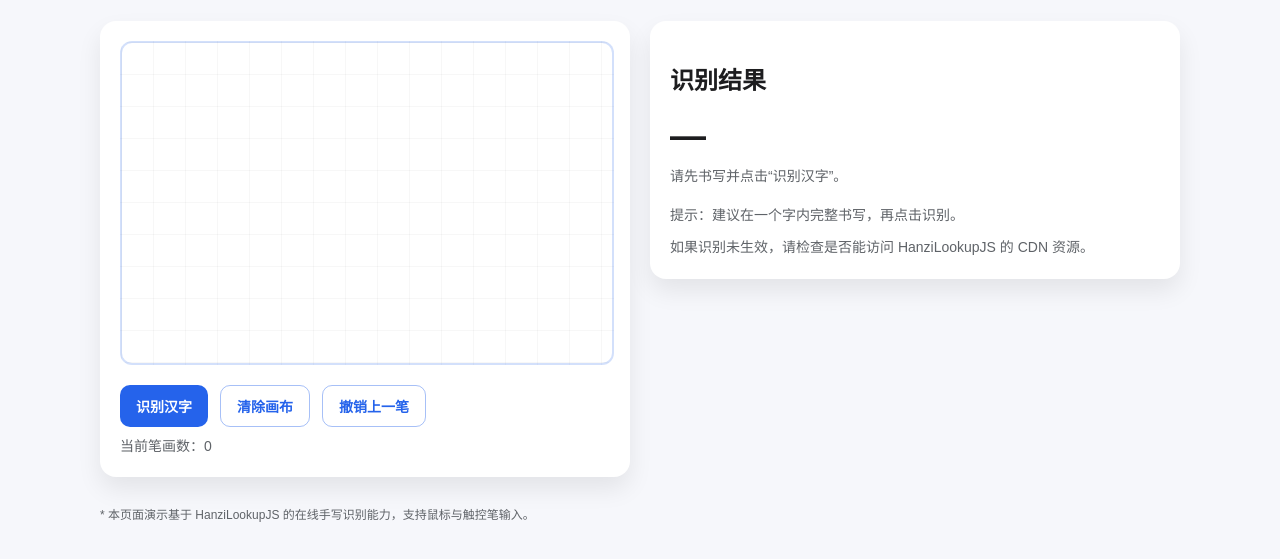
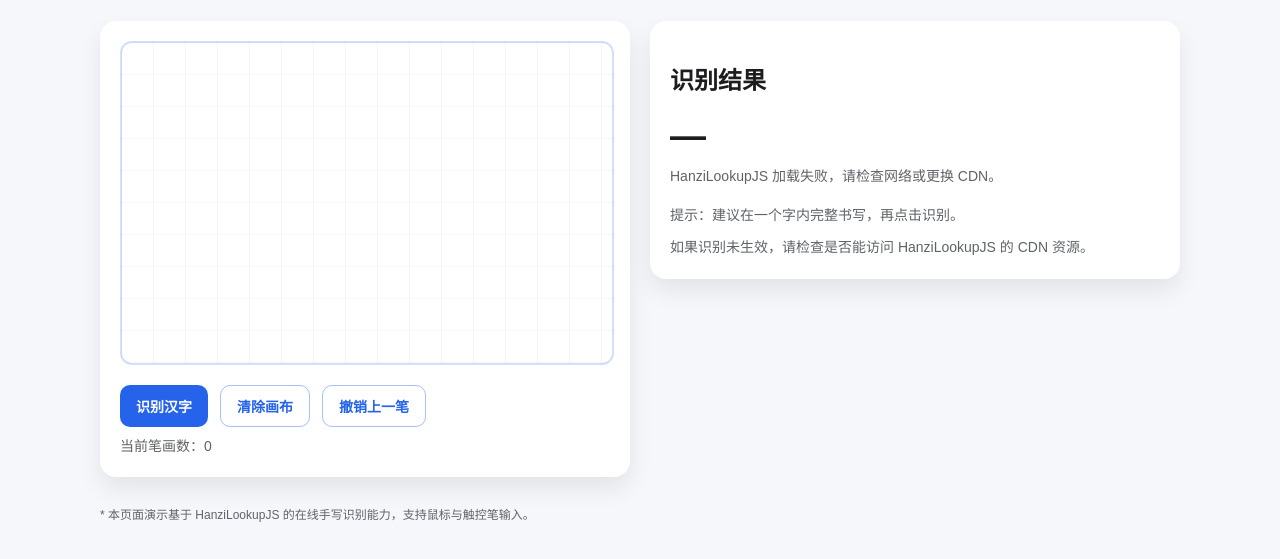
Before and after one commit to joyway1978/HanziLookupJS_test, a plain HTML site: page index.html in a window 1280 px wide. Shown: the part 109-668 px from the top of the page. Drawn offline with Linux system fonts and the light colour scheme.

Commit message:
Fix HanziLookupJS CDN fallbacks

```diff
--- a/index.html
+++ b/index.html
@@ -196,18 +196,35 @@
   <script>
     (() => {
       const cdnSources = [
+        "https://gugray.github.io/hanzilookupjs/hanzi-lookup.js",
+        "https://gugray.github.io/hanzilookupjs/hanzi-lookup.min.js",
         "https://cdn.jsdelivr.net/npm/hanzi-lookup@0.8.0/dist/hanzi-lookup.min.js",
-        "https://unpkg.com/hanzi-lookup@0.8.0/dist/hanzi-lookup.min.js"
+        "https://unpkg.com/hanzi-lookup@0.8.0/dist/hanzi-lookup.min.js",
+        "https://cdn.jsdelivr.net/gh/gugray/HanziLookupJS@master/hanzi-lookup.js",
+        "https://cdn.jsdelivr.net/gh/gugray/HanziLookupJS@master/hanzi-lookup.min.js"
       ];
+
+      const statusElement = document.getElementById("resultStatus");
+      if (statusElement) {
+        statusElement.textContent = "正在加载 HanziLookupJS…";
+      }
 
       const loadFromCdn = (index) => {
         if (index >= cdnSources.length) {
           console.warn("HanziLookupJS CDN unavailable.");
+          if (statusElement) {
+            statusElement.textContent = "HanziLookupJS 加载失败，请检查网络或更换 CDN。";
+          }
           return;
         }
         const script = document.createElement("script");
         script.src = cdnSources[index];
-        script.defer = true;
+        script.async = true;
+        script.onload = () => {
+          if (statusElement) {
+            statusElement.textContent = "HanziLookupJS 已加载，可以开始识别。";
+          }
+        };
         script.onerror = () => loadFromCdn(index + 1);
         document.head.appendChild(script);
       };
```
